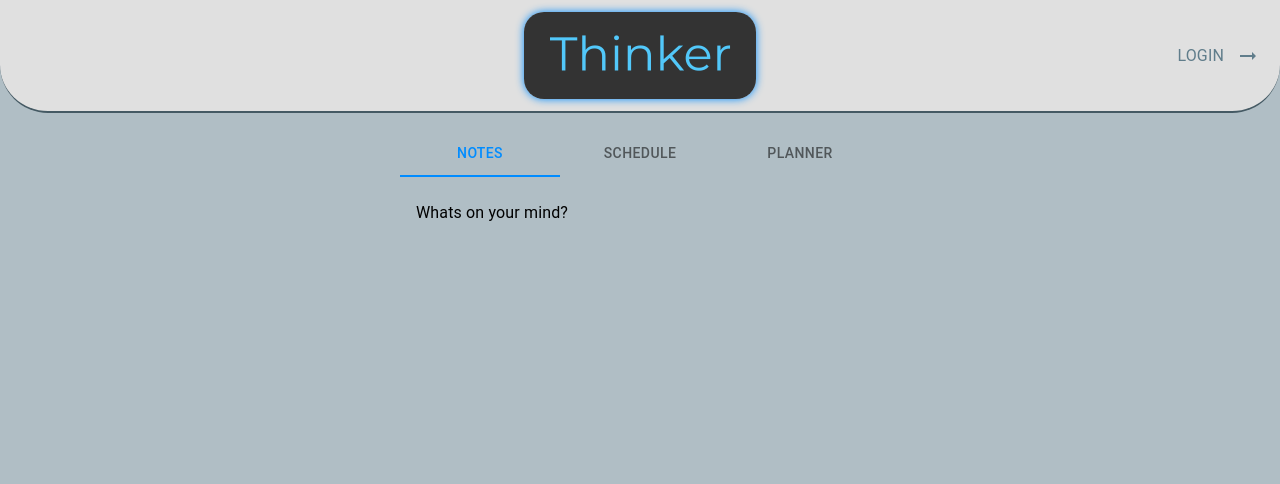
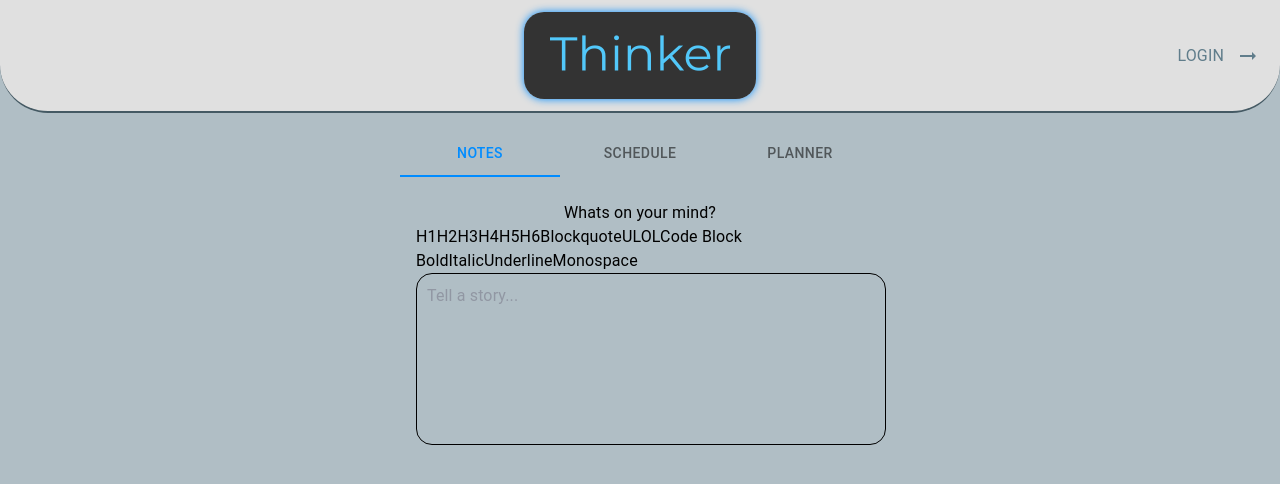
Before and after one commit to christophertalley/Thinker, a React (Create React App) app: page / in a window 1280 px wide. Shown: the top 484 px of the page. Built offline with nearby package versions, Linux system fonts and the light colour scheme.

Commit message:
Worked on text editor

```diff
--- a/src/components/MyTextEditor.js
+++ b/src/components/MyTextEditor.js
@@ -1,44 +1,246 @@
-import React from 'react';
-import {Editor, EditorState} from 'draft-js';
+import React, {Component} from 'react';
+import { Editor, EditorState, RichUtils, convertToRaw } from 'draft-js';
 import 'draft-js/dist/Draft.css';
-import { Typography, makeStyles } from '@material-ui/core';
+import { Typography } from '@material-ui/core';
 
-const useStyles = makeStyles(()=>({
-    textBoxContainer: {
-        margin: "0 auto",
-        width: "35vw",
-        minWidth: "400px",
+export default class MyTextEditor extends Component {
 
-    }
-}))
-
-export default function MyTextEditor() {
-    const classes = useStyles();
-    const [editorState, setEditorState] = React.useState(
-      EditorState.createEmpty()
-    );
-
-    const editor = React.useRef(null);
-
-    function focusEditor() {
-      editor.current.focus();
+    constructor(props) {
+      super(props);
+      this.state = { editorState: EditorState.createEmpty() };
+      this.focus = () => this.refs.editor.focus();
+      this.onChange = (editorState) => this.setState({editorState});
+      this.handleKeyCommand = (command) => this._handleKeyCommand(command);
+      this.onTab = (e) => this._onTab(e);
+      this.toggleBlockType = (type) => this._toggleBlockType(type);
+      this.toggleInlineStyle = (style) => this._toggleInlineStyle(style);
     }
 
-    React.useEffect(() => {
-      focusEditor()
-    }, []);
+    _handleKeyCommand(command) {
+      const {editorState} = this.state;
+      const newState = RichUtils.handleKeyCommand(editorState, command);
+      if (newState) {
+        this.onChange(newState);
+        return true;
+      }
+      return false;
+    }
+
+    _onTab(e) {
+      const maxDepth = 4;
+      this.onChange(RichUtils.onTab(e, this.state.editorState, maxDepth));
+    }
+
+    _toggleBlockType(blockType) {
+      this.onChange(RichUtils.toggleBlockType(this.state.editorState, blockType));
+    }
+
+    _toggleInlineStyle(inlineStyle) {
+      this.onChange(RichUtils.toggleInlineStyle(this.state.editorState, inlineStyle));
+    }
+
+    render() {
+
+      const { editorState } = this.state;
+
+      // If the user changes block type before entering any text, we can
+      // either style the placeholder or hide it. Let's just hide it now.
+      let className = 'RichEditor-editor';
+      var contentState = editorState.getCurrentContent();
+      if (!contentState.hasText()) {
+        if (contentState.getBlockMap().first().getType() !== 'unstyled') {
+          className += ' RichEditor-hidePlaceholder';
+        }
+      }
+      return (
+        <div>
+          <Typography style={{
+              textAlign:"center"
+          }} >
+                Whats on your mind?
+          </Typography>
+          <div className="RichEditor-root" style={{
+              margin: "0 auto",
+                width: "35vw",
+          }}>
+            <BlockStyleControls
+              editorState={editorState}
+              onToggle={this.toggleBlockType}
+            />
+            <InlineStyleControls
+              editorState={editorState}
+              onToggle={this.toggleInlineStyle}
+            />
+            <div  className={className} onClick={this.focus} style={{
+                margin: "0 auto",
+                width: "35vw",
+                minWidth: "400px",
+                border: "1px solid black",
+                borderRadius: "1em",
+                padding: "10px",
+                minHeight: "150px"
+            }}>
+              <Editor
+                blockStyleFn={getBlockStyle}
+                customStyleMap={styleMap}
+                editorState={editorState}
+                handleKeyCommand={this.handleKeyCommand}
+                onChange={this.onChange}
+                onTab={this.onTab}
+                placeholder="Tell a story..."
+                ref="editor"
+                spellCheck={true}
+              />
+            </div>
+          </div>
+          {/* <ConsoleButtons
+            buttons={[
+              {
+                onClick: () => {
+                  const contentState = this.state.editorState.getCurrentContent();
+                  this.props.consoleLog(JSON.stringify(contentState.toJS(), null, 4));
+                },
+                text: "Log ContentState",
+              },
+              {
+                onClick: () => {
+                  const contentState = this.state.editorState.getCurrentContent();
+                  this.props.consoleLog(JSON.stringify(convertToRaw(contentState), null, 4));
+                },
+                text: "Log Raw ContentState",
+              },
+              {
+                onClick: this.props.clearConsole,
+                text: "Clear Console",
+              },
+            ]}
+          /> */}
+        </div>
+      );
+    }
+  }
+  // Custom overrides for "code" style.
+  const styleMap = {
+    CODE: {
+      backgroundColor: 'rgba(0, 0, 0, 0.05)',
+      fontFamily: '"Inconsolata", "Menlo", "Consolas", monospace',
+      fontSize: 16,
+      padding: 2
+    }
+  };
+
+  function getBlockStyle(block) {
+    switch (block.getType()) {
+      case 'blockquote':
+        return 'RichEditor-blockquote';
+      default:
+        return null;
+    }
+  }
+
+  class StyleButton extends React.Component {
+    constructor() {
+      super();
+      this.onToggle = (e) => {
+        e.preventDefault();
+        this.props.onToggle(this.props.style);
+      };
+    }
+    render() {
+      let className = 'RichEditor-styleButton';
+      if (this.props.active) {
+        className += ' RichEditor-activeButton';
+      }
+      return (
+        <span className={className} onMouseDown={this.onToggle}>
+          {this.props.label}
+        </span>
+      );
+    }
+  }
+
+  const BLOCK_TYPES = [
+    {
+      label: 'H1',
+      style: 'header-one'
+    }, {
+      label: 'H2',
+      style: 'header-two'
+    }, {
+      label: 'H3',
+      style: 'header-three'
+    }, {
+      label: 'H4',
+      style: 'header-four'
+    }, {
+      label: 'H5',
+      style: 'header-five'
+    }, {
+      label: 'H6',
+      style: 'header-six'
+    }, {
+      label: 'Blockquote',
+      style: 'blockquote'
+    }, {
+      label: 'UL',
+      style: 'unordered-list-item'
+    }, {
+      label: 'OL',
+      style: 'ordered-list-item'
+    }, {
+      label: 'Code Block',
+      style: 'code-block'
+    }
+  ];
+
+  const BlockStyleControls = (props) => {
+    const {editorState} = props;
+    const selection = editorState.getSelection();
+    const blockType = editorState.getCurrentContent().getBlockForKey(selection.getStartKey()).getType();
     return (
-        <div className={classes.textBoxContainer}>
-            <Typography>
-                Whats on your mind?
-            </Typography>
-            <div onClick={focusEditor}>
-                <Editor
-                ref={editor}
-                editorState={editorState}
-                onChange={editorState => setEditorState(editorState)}
-                />
-            </div>
+      <div className="RichEditor-controls">
+        {BLOCK_TYPES.map(
+          (type) => <StyleButton
+            key={type.label}
+            active={type.style === blockType}
+            label={type.label}
+            onToggle={props.onToggle}
+            style={type.style}
+          />
+        )}
       </div>
     );
-  }
+  };
+
+  const INLINE_STYLES = [
+    {
+      label: 'Bold',
+      style: 'BOLD'
+    }, {
+      label: 'Italic',
+      style: 'ITALIC'
+    }, {
+      label: 'Underline',
+      style: 'UNDERLINE'
+    }, {
+      label: 'Monospace',
+      style: 'CODE'
+    }
+  ];
+
+  const InlineStyleControls = (props) => {
+    var currentStyle = props.editorState.getCurrentInlineStyle();
+    return (
+      <div className="RichEditor-controls">
+        {INLINE_STYLES.map(
+          type => <StyleButton
+            key={type.label}
+            active={currentStyle.has(type.style)}
+            label={type.label}
+            onToggle={props.onToggle}
+            style={type.style}
+          />
+        )}
+      </div>
+    );
+  };
```
